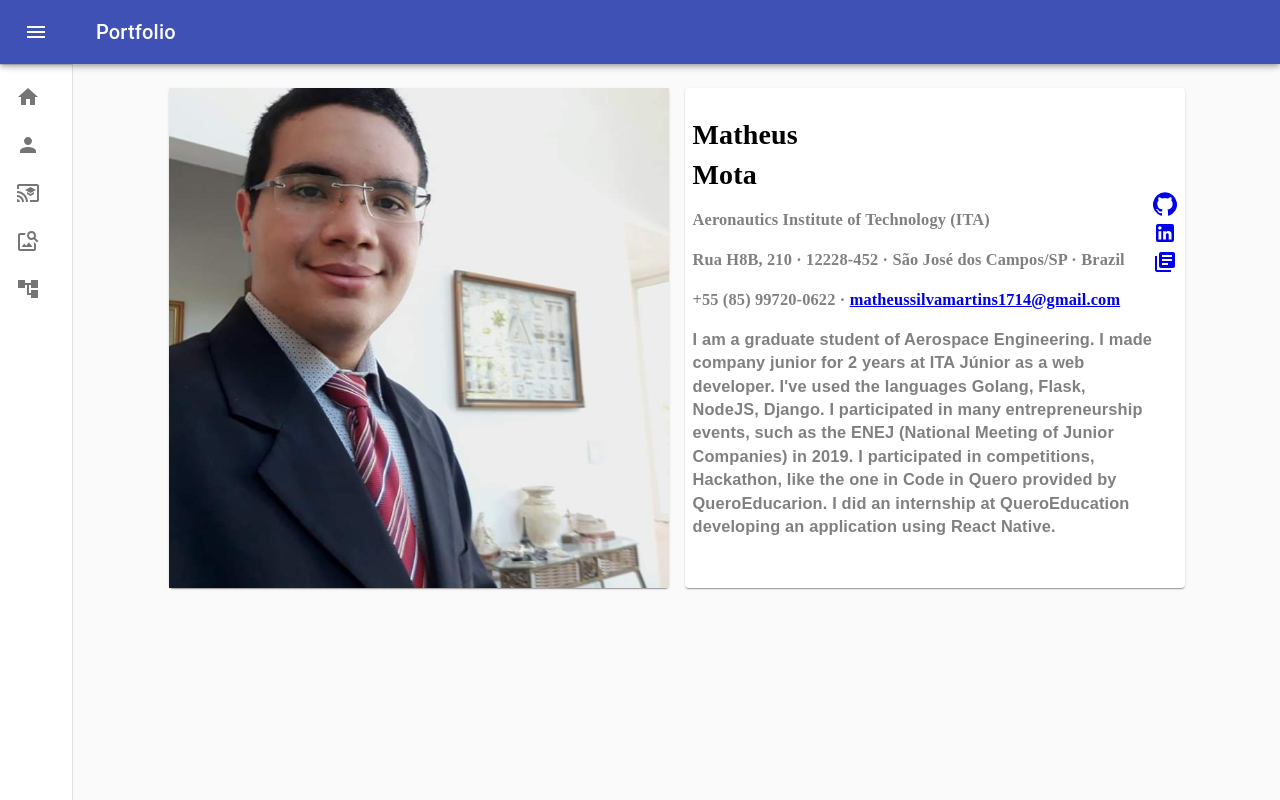
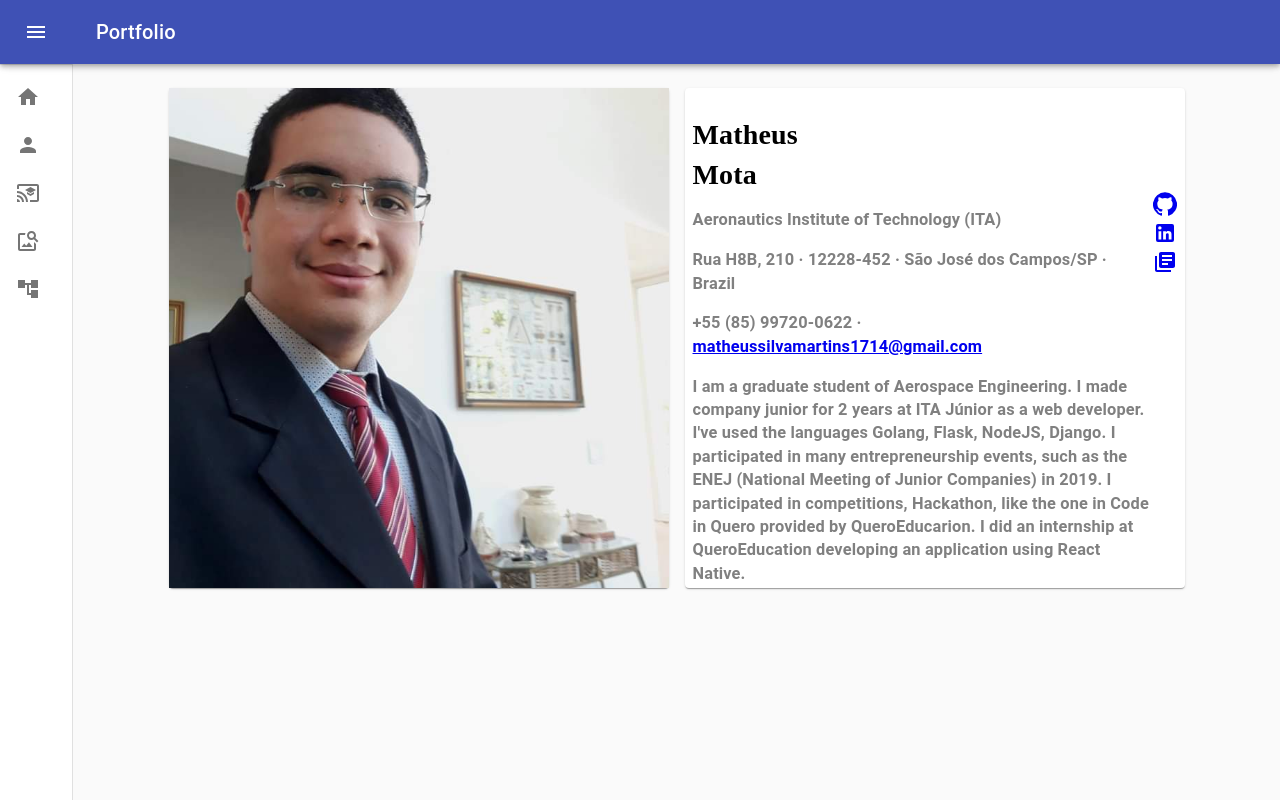
Before and after one commit to Matheus1714/portfolio, a React (Create React App) app in the folder client/: page /about in a window 1280 px wide. Built offline with nearby package versions, Linux system fonts and the light colour scheme.

Commit message:
remove fonts

```diff
--- a/client/src/components/Description.js
+++ b/client/src/components/Description.js
@@ -11,11 +11,7 @@ const useStyles = makeStyles( theme => ({
     },
     textAdress: {
         color: 'gray',
-        fontFamily: 'Times New Roman'
     },
-    textDescription: {
-        fontFamily: 'sans-serif',
-    }
 }))
 
 export default function Description(){
@@ -27,7 +23,7 @@ export default function Description(){
                 <h3>Rua H8B, 210 · 12228-452 · São José dos Campos/SP · Brazil</h3>
                 <h3>+55 (85) 99720-0622 · <a href="https://accounts.google.com/">matheussilvamartins1714@gmail.com</a></h3>
 
-                <h3 className={classes.textDescription}>
+                <h3>
                     I am a graduate student of
                     Aerospace Engineering. I made company
                     junior for 2 years at ITA Júnior as a web developer. I've used
```
